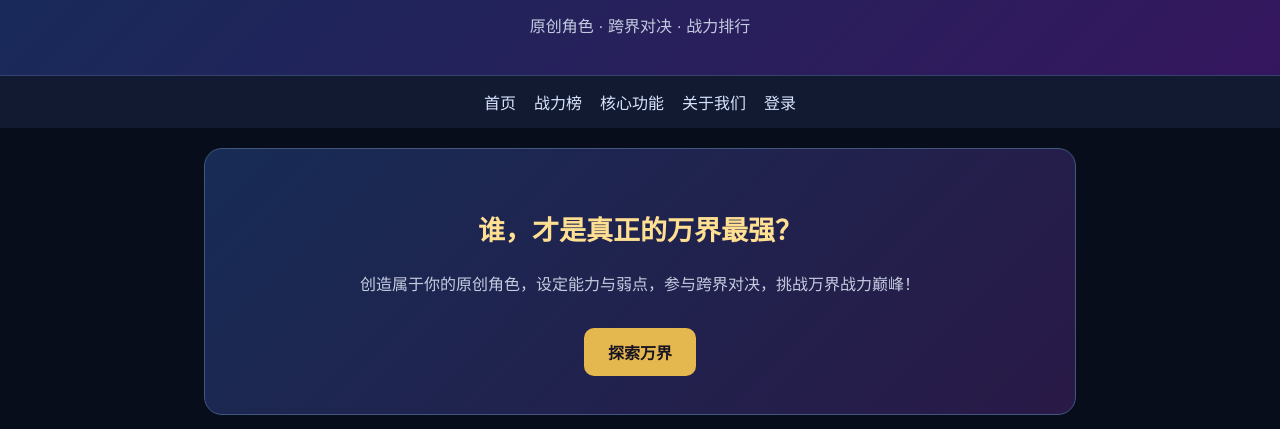
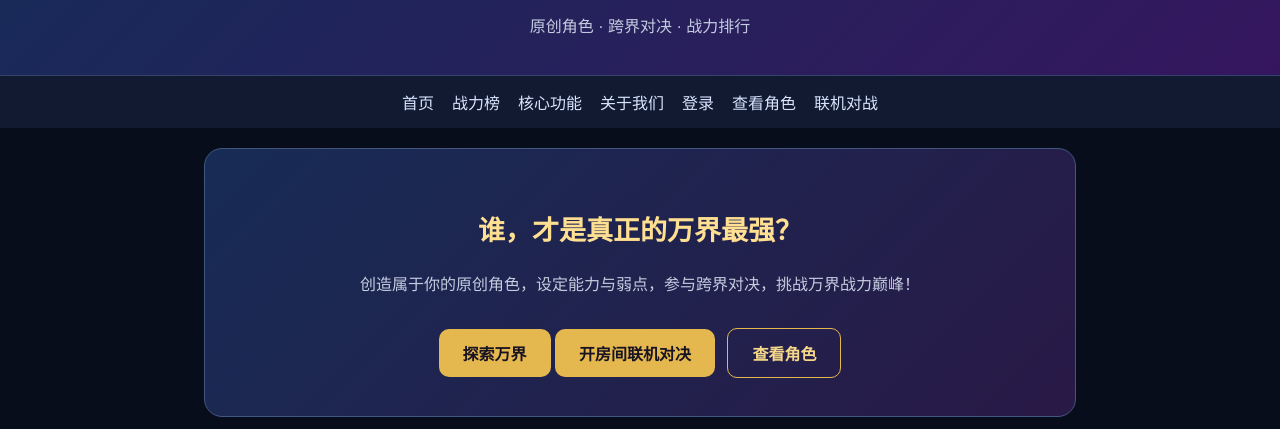
Before and after one commit to shenmirenxiaofeng55-del/wanjie-zhanlibang, a plain HTML site: page index.html in a window 1280 px wide. Shown: the part 69-498 px from the top of the page. Drawn offline with nearby package versions, Linux system fonts and the light colour scheme.

Commit message:
Update index.html

```diff
--- a/index.html
+++ b/index.html
@@ -88,6 +88,9 @@
     <a href="#features">核心功能</a>
     <a href="#about">关于我们</a>
     <a href="login.html" id="authLink">登录</a>
+    <a href="characters.html">查看角色</a>
+    <a href="battle.html">联机对战</a>
+
   </nav>
 
   <main>
@@ -95,6 +98,9 @@
       <h2>谁，才是真正的万界最强？</h2>
       <p>创造属于你的原创角色，设定能力与弱点，参与跨界对决，挑战万界战力巅峰！</p>
       <a class="button" href="#features">探索万界</a>
+      <a class="button" href="battle.html">开房间联机对决</a>
+      <a class="button" href="characters.html" style="background:transparent;color:#f5d889;border:1px solid #e5b84f;margin-left:8px;">查看角色</a>
+
     </section>
 
     <h2 class="section-title" id="ranking">🏆 万界战力榜</h2>
```
